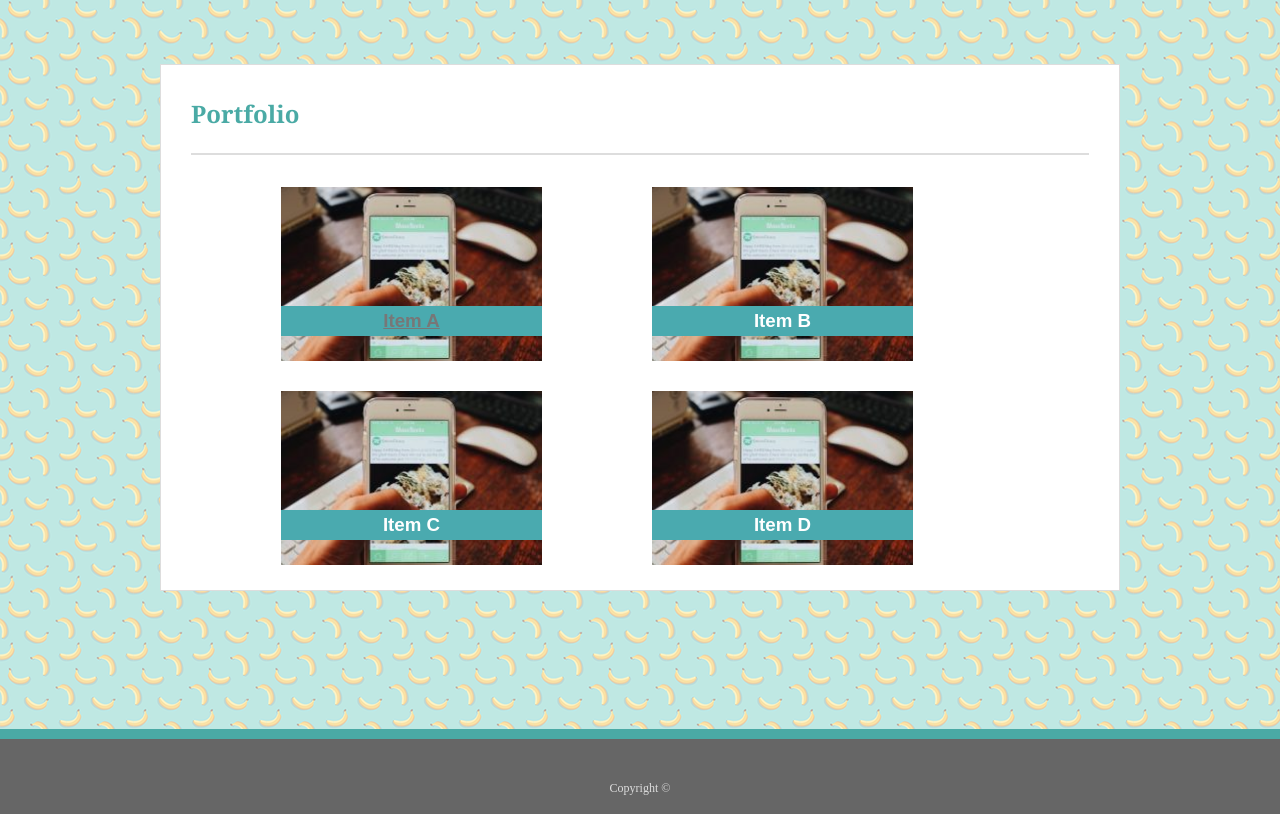
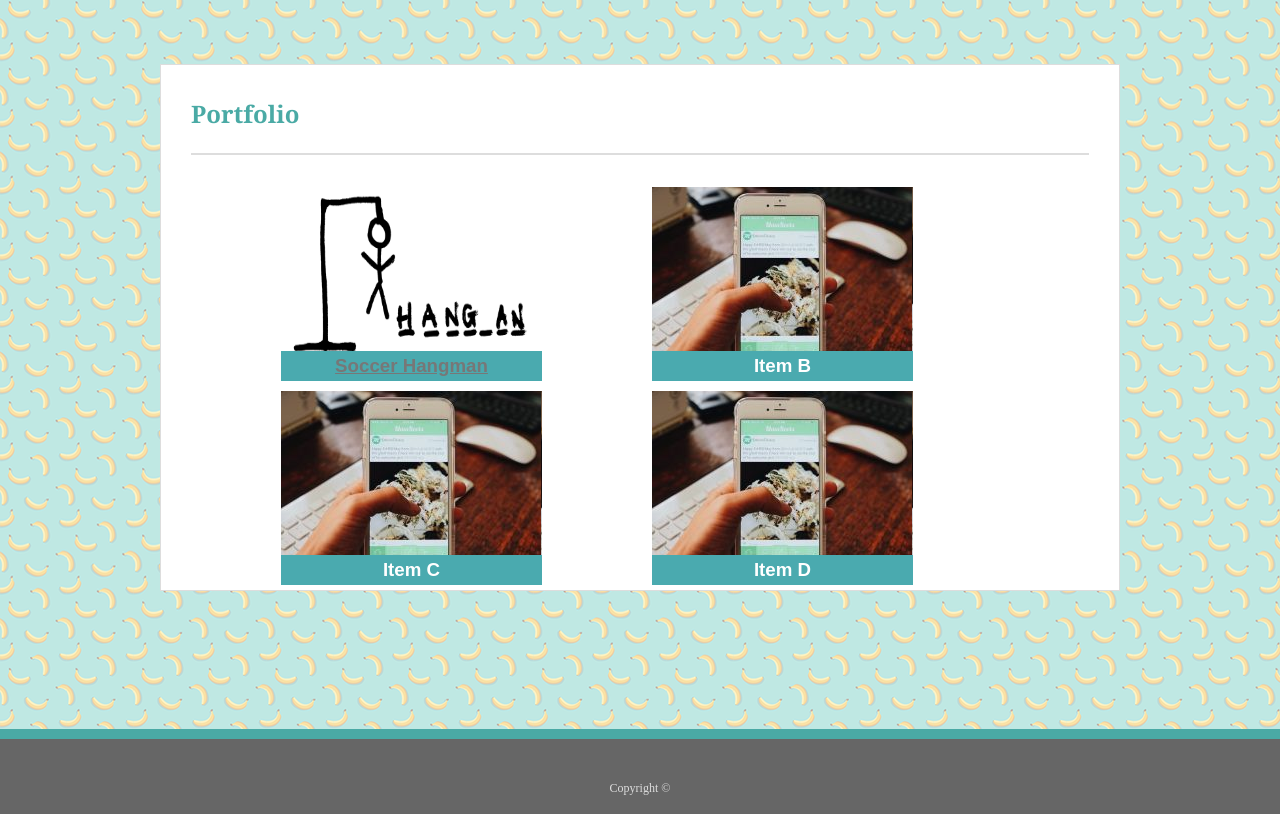
Before and after one commit to sepanther/Basic-Portfolio, a plain HTML site: page portfolio.html in a window 1280 px wide. Shown: the part 87-901 px from the top of the page. Drawn offline with Linux system fonts and the light colour scheme.

Commit message:
fixed hangman

```diff
--- a/assets/css/style.css
+++ b/assets/css/style.css
@@ -119,17 +119,29 @@ a:hover {
     width: 261px;
     height: 174px;
     float: left;
-    background: url(../images/iphone.jpg);
     background-size: 261px 174px;
     position: relative;
+
   }
+
+#ItemB,
+#ItemC,
+#ItemD {
+    background: url(../images/iphone.jpg);
+}
+
+#hangmanItem {
+    background: url(../images/hangman.jpg);
+    background-size: 261px 174px;
+}
 
 h3 {
     position:absolute;
-    top:100px;
+    top:145px;
     padding:0px;
     width:100%;
     background:#4aaaaf;
+    opacity:1;
     color:#ffffff;
     text-align:center;
 }
--- a/portfolio.html
+++ b/portfolio.html
@@ -23,16 +23,16 @@
         <h2 class=contentHeading>Portfolio</h2>
         <hr/>
         <div class=portfolio>
-            <div class=portfolioItem>
-                <h3><a id=hangman href=https://sepanther.github.io/Word-Guess-Game>Item A</a></h3>
+            <div class=portfolioItem id=hangmanItem>
+                <h3><a id=hangman href=https://sepanther.github.io/Word-Guess-Game>Soccer Hangman</a></h3>
             </div>
-            <div class=portfolioItem>
+            <div class=portfolioItem id=ItemB>
                 <h3>Item B</h3>
             </div>
-            <div class=portfolioItem>
+            <div class=portfolioItem id=ItemC>
                 <h3>Item C</h3>
             </div>
-            <div class=portfolioItem>
+            <div class=portfolioItem id=ItemD>
                 <h3>Item D</h3>
             </div>
 
```
Also changed, not shown: assets/images/hangman.jpg (added).
